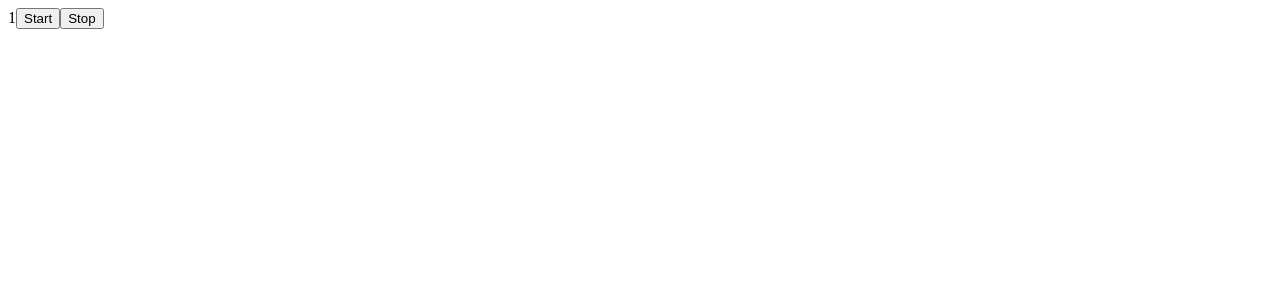
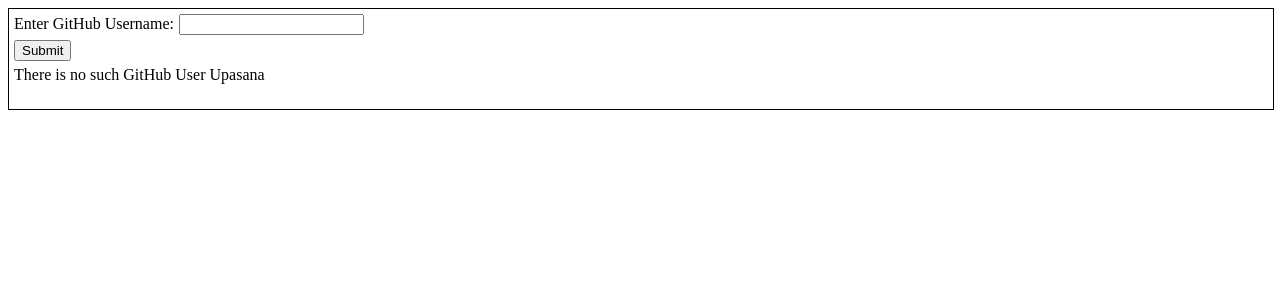
Before and after one commit to Upasana108/upasana108, a React (Create React App) app: page / in a window 1280 px wide. Shown: the top 300 px of the page. Built offline with nearby package versions, Linux system fonts and the light colour scheme.

Commit message:
initial commit

```diff
--- a/src/App.js
+++ b/src/App.js
@@ -1,25 +1,24 @@
 import React from "react";
 import "./styles.css";
+import ErrorBody from "./ErrorBody";
+import RepoTable from "./RepoTable";
 
-export default class App extends React.Component {
-  constructor(props) {
-    super(props);
-    this.state = {
-      counter: 1
-    };
-  }
+const App = (props) => {
+  return (
+    <React.Fragment>
+      <div className="mainBody">
+        <div className="element-position">
+          <span>Enter GitHub Username:</span>
+          <input type="text" className="user-input" />
+        </div>
+        <div className="element-position button">
+          <input type="submit" onClick={() => {}} />
+        </div>
+        <ErrorBody userName="Upasana" />
+      </div>
+      <RepoTable data="" />
+    </React.Fragment>
+  );
+};
 
-  startChange = () => {
-    this.setState({ counter: this.state.counter + 1 });
-  };
-
-  render() {
-    return (
-      <div>
-        <span>{this.state.counter}</span>
-        <button onClick={this.startChange}>Start</button>
-        <button>Stop</button>
-      </div>
-    );
-  }
-}
+export default App;
--- /dev/null
+++ b/src/ErrorBody.js
@@ -0,0 +1,11 @@
+let ErrorBody = (props) => {
+  console.log("Props", props);
+  return (
+    <div className="element-position">
+      {" "}
+      There is no such GitHub User {props.userName}
+    </div>
+  );
+};
+
+export default ErrorBody;
--- /dev/null
+++ b/src/RepoTable.js
@@ -0,0 +1,5 @@
+const Repotable = (props) => {
+  return <div></div>;
+};
+
+export default Repotable;
--- a/src/styles.css
+++ b/src/styles.css
@@ -2,3 +2,18 @@
   font-family: sans-serif;
   text-align: center;
 }
+
+.mainBody {
+  width: 100%;
+  height: 100px;
+  border: 1px solid black;
+}
+
+.element-position {
+  margin-top: 5px;
+  margin-left: 5px;
+}
+
+.user-input {
+  margin-left: 5px;
+}
```
